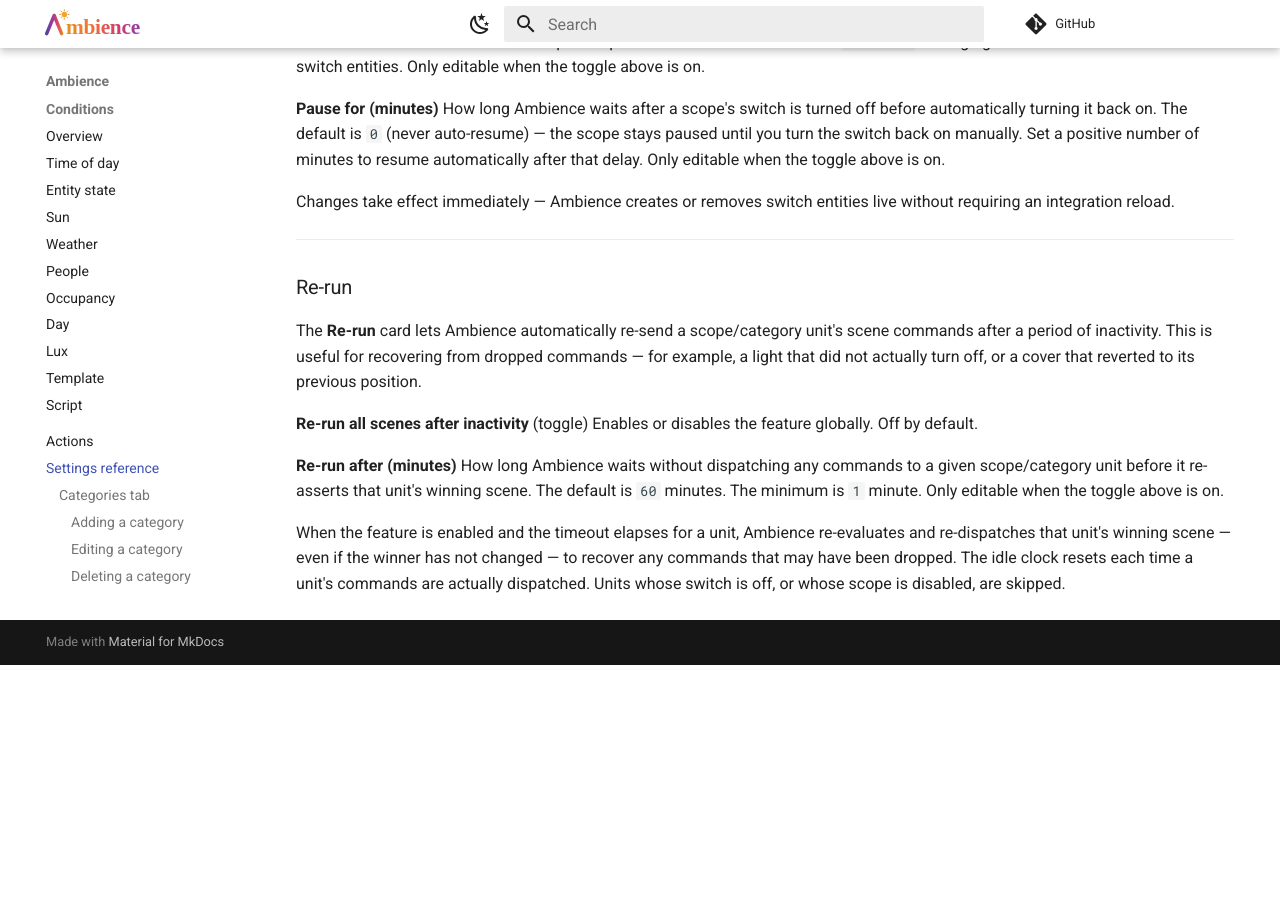
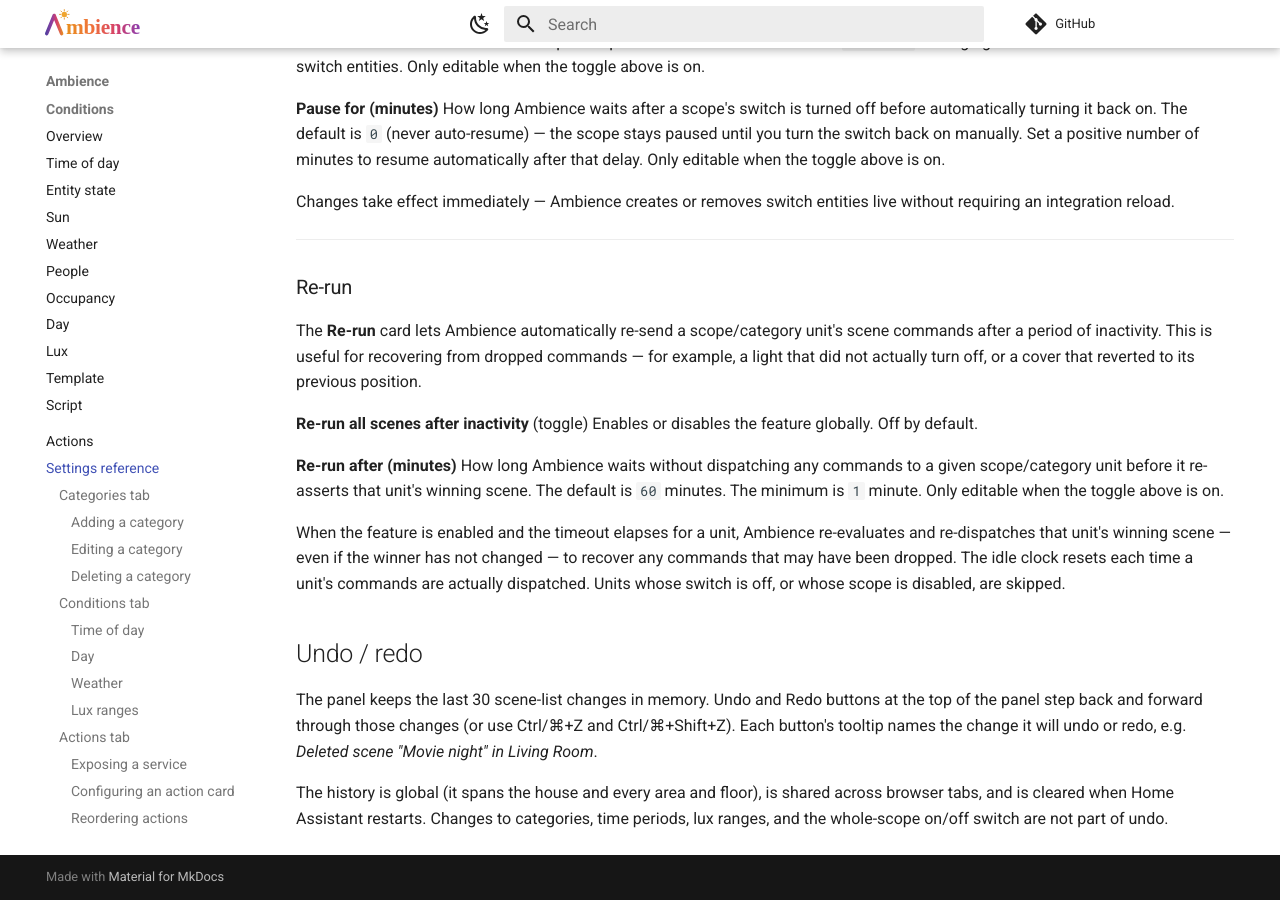
Before and after one commit to clintongormley/ambience, an MkDocs documentation site: the page built from docs/settings-reference.md, in a window 1280 px wide and 900 px high, scrolled down 4374 px. Built offline with MkDocs 1.6.1 and Material for MkDocs 9.7.7, drawn with Linux system fonts in a browser that asks for light colours; comment, search, counter and statistics services are not loaded; before the commit the page ends 5039 px from its top, so only the background shows below that.

Commit message:
docs: document scene undo/redo

```diff
--- a/docs/settings-reference.md
+++ b/docs/settings-reference.md
@@ -180,3 +180,15 @@ Enables or disables the feature globally. Off by default.
 How long Ambience waits without dispatching any commands to a given scope/category unit before it re-asserts that unit's winning scene. The default is `60` minutes. The minimum is `1` minute. Only editable when the toggle above is on.
 
 When the feature is enabled and the timeout elapses for a unit, Ambience re-evaluates and re-dispatches that unit's winning scene — even if the winner has not changed — to recover any commands that may have been dropped. The idle clock resets each time a unit's commands are actually dispatched. Units whose switch is off, or whose scope is disabled, are skipped.
+
+## Undo / redo
+
+The panel keeps the last 30 scene-list changes in memory. Undo and Redo buttons
+at the top of the panel step back and forward through those changes (or use
+Ctrl/⌘+Z and Ctrl/⌘+Shift+Z). Each button's tooltip names the change it will
+undo or redo, e.g. *Deleted scene "Movie night" in Living Room*.
+
+The history is global (it spans the house and every area and floor), is shared
+across browser tabs, and is cleared when Home Assistant restarts. Changes to
+categories, time periods, lux ranges, and the whole-scope on/off switch are not
+part of undo.
```
Also changed, not shown: CHANGELOG.md (+6 -0 lines).
